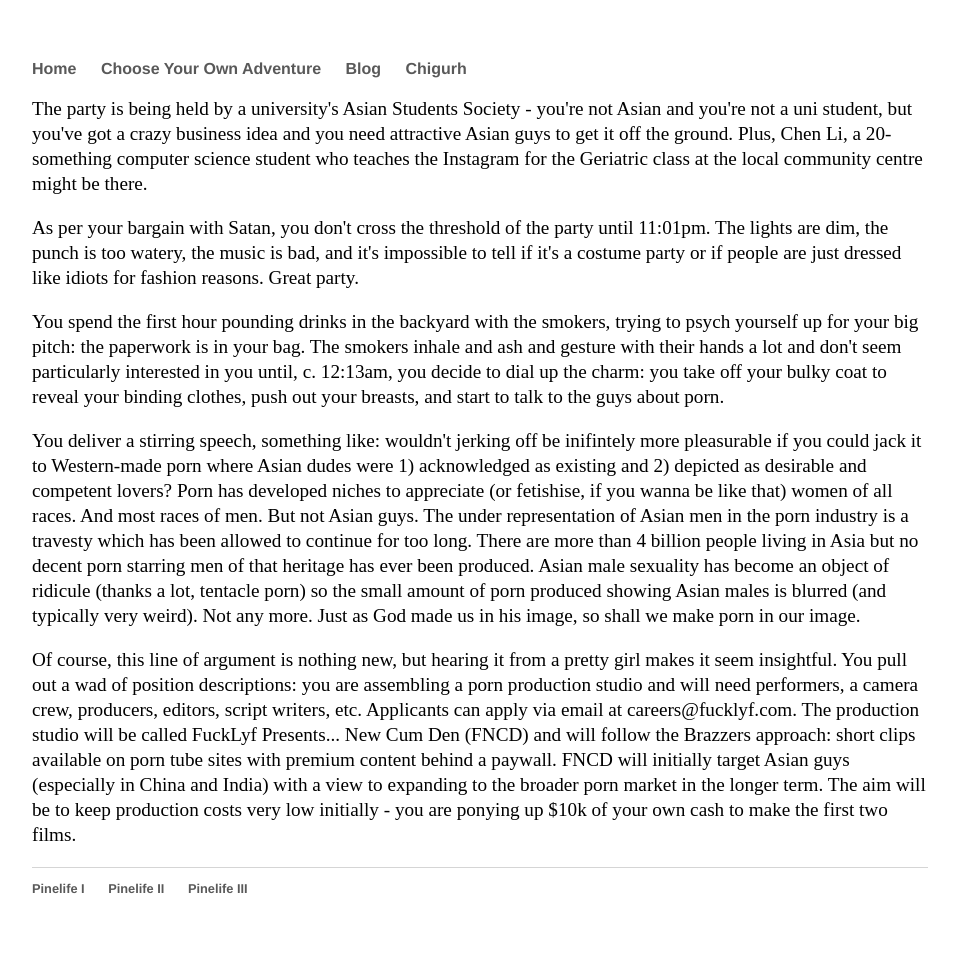
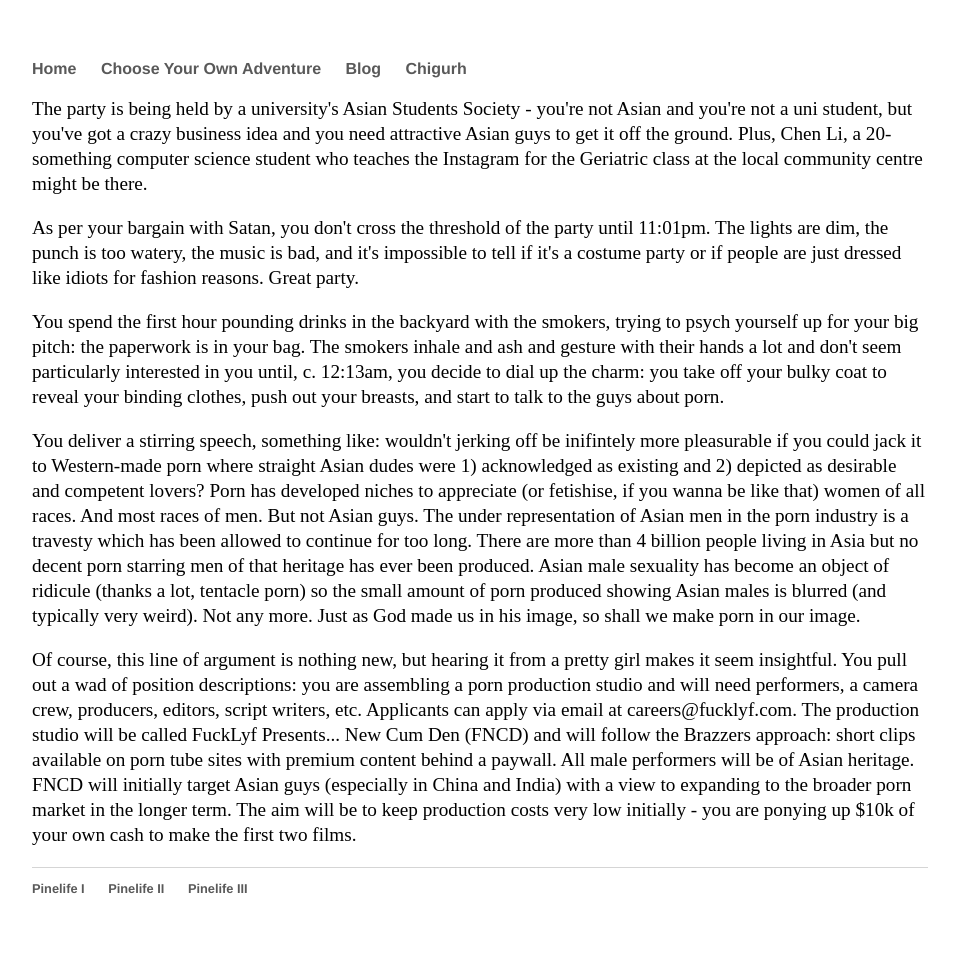
Before and after one commit to Pinelife/pinelife.github.io, a Jekyll site: the page built from Hellhole/Room4.html, in a window 1280 px wide. Shown: the whole page, without its empty margins (160-1119 px from the left). Built offline with Jekyll 4.4.1, drawn with Linux system fonts in a browser that asks for light colours.

Commit message:
Update Room4.html

```diff
--- a/Hellhole/Room4.html
+++ b/Hellhole/Room4.html
@@ -17,7 +17,7 @@ You spend the first hour pounding drinks in the backyard with the smokers, tryin
   and start to talk to the guys about porn.
 </p>
 <p>
-You deliver a stirring speech, something like: wouldn't jerking off be inifintely more pleasurable if you could jack it to Western-made porn where Asian
+You deliver a stirring speech, something like: wouldn't jerking off be inifintely more pleasurable if you could jack it to Western-made porn where straight Asian
   dudes were 1) acknowledged as existing and 2) depicted as desirable and competent lovers? Porn has developed niches to
   appreciate (or fetishise, if you wanna be like that) women of all races. And most races of men. But not Asian guys. The under
   representation of Asian men in the porn industry is a travesty which has been allowed to continue for too long. There are more
@@ -29,6 +29,6 @@ You deliver a stirring speech, something like: wouldn't jerking off be inifintel
  Of course, this line of argument is nothing new, but hearing it from a pretty girl makes it seem insightful. You pull out a wad of position descriptions: you are assembling a porn production studio and will need
   performers, a camera crew, producers, editors, script writers, etc. Applicants can apply via email at careers@fucklyf.com. The production studio will be
   called FuckLyf Presents... New Cum Den (FNCD) and will follow the Brazzers approach: short clips available on porn tube sites with premium content behind a paywall.
-  FNCD will initially target Asian guys (especially in China and India) with a view to expanding to the broader porn market in the longer term. The aim will be
-  to keep production costs very low initially - you are ponying up $10k of your own cash to make the first two films.
-</p>
+  All male performers will be of Asian heritage. FNCD will initially target Asian guys (especially in China and India) with a view
+  to expanding to the broader porn market in the longer term. The aim will be to keep production costs very low initially - you are ponying up $10k of your own cash to make the first two films.
+ </p>
```
